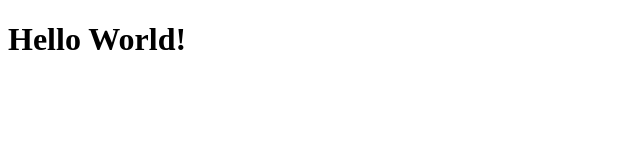
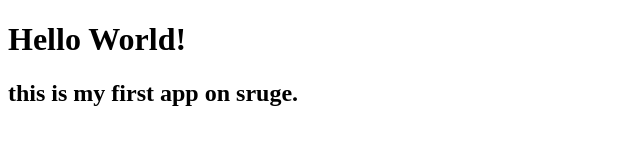
Before and after one commit to ssamran15/bcamp20_proj_001, a plain HTML site: page index.html in a window 1280 px wide. Shown: the whole page, without its empty margins (0-640 px from the left). Drawn offline with Linux system fonts and the light colour scheme.

Commit message:
index update
checking if the workflows works

```diff
--- a/index.html
+++ b/index.html
@@ -6,5 +6,8 @@
     <h1>
         Hello World!
     </h1>
+    <h2>
+        this is my first app on sruge.
+    </h2>
 </body>
 </html>
```
